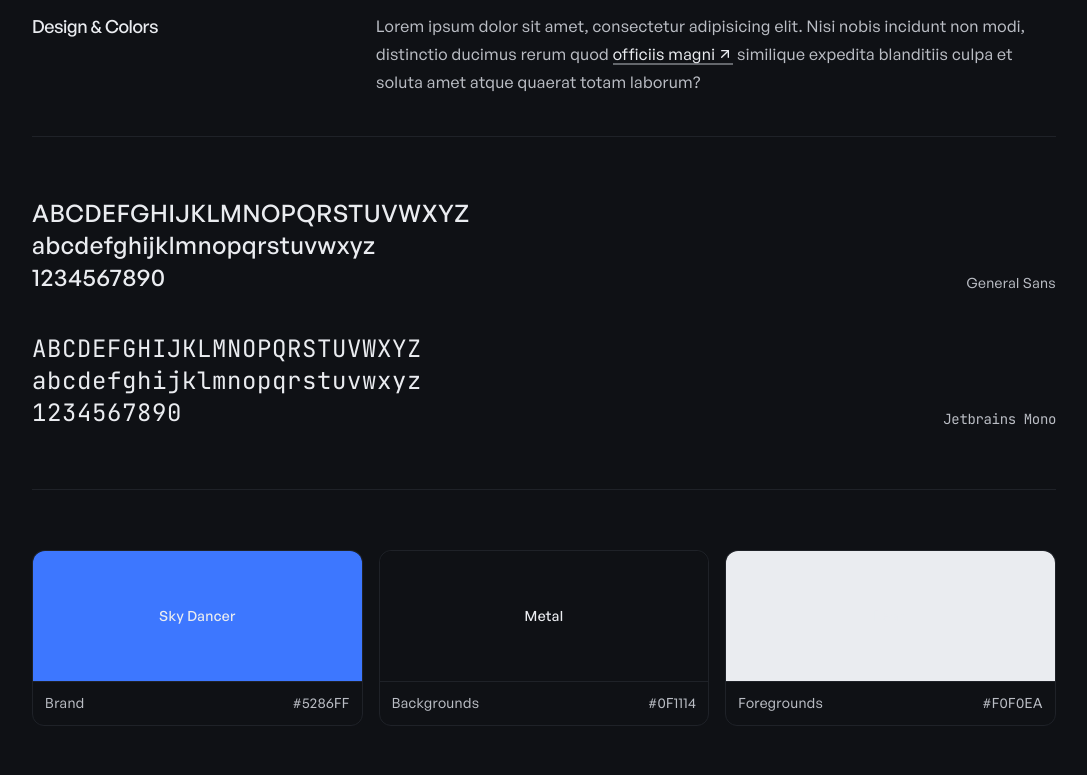
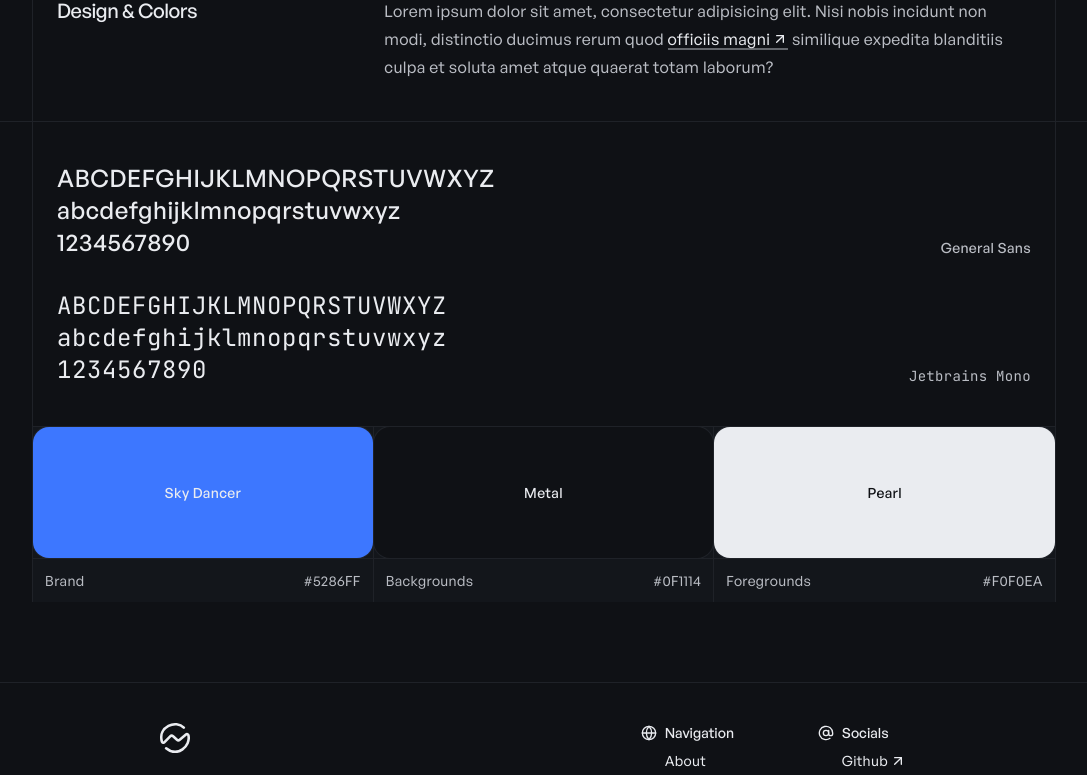
Before and after one commit to simstrom/snystrom.com, a Next.js app: page /colophon in a window 1280 px wide. Shown: the part 520-1295 px from the top of the page, without its empty margins (96-1183 px from the left). Built offline with nearby package versions, Linux system fonts and the light colour scheme.

Commit message:
updated UI for static pages

```diff
--- a/app/colophon/page.tsx
+++ b/app/colophon/page.tsx
@@ -1,6 +1,7 @@
 import CustomLink from '@/components/blog/link';
 import PageHeader from '@/components/ui/pageHeader';
-import { Logo } from '@/lib/icons';
+import { Section } from '@/components/ui/section';
+import { cn } from '@/lib/utils';
 import { Metadata } from 'next';
 
 export const metadata: Metadata = {
@@ -8,139 +9,145 @@ export const metadata: Metadata = {
 	description: 'A summary of the technologies, design, workflow and decisions behind snystrom.com.',
 };
 
-const content = [
-	{
-		heading: 'Overview',
-		text: (
-			<p>
-				Lorem ipsum dolor sit amet, consectetur adipisicing elit. Nisi nobis incidunt non modi,
-				distinctio ducimus rerum quod{' '}
-				<CustomLink href="https://test.com">officiis magni</CustomLink> similique expedita
-				blanditiis culpa et soluta amet atque quaerat totam laborum?
-			</p>
-		),
-	},
-	{
-		heading: 'Typography',
-		text: (
-			<p>
-				Lorem ipsum dolor sit amet, consectetur adipisicing elit. Nisi nobis incidunt non modi,
-				distinctio ducimus rerum quod{' '}
-				<CustomLink href="https://test.com">officiis magni</CustomLink> similique expedita
-				blanditiis culpa et soluta amet atque quaerat totam laborum?
-			</p>
-		),
-	},
-	{
-		heading: 'Design & Colors',
-		text: (
-			<p>
-				Lorem ipsum dolor sit amet, consectetur adipisicing elit. Nisi nobis incidunt non modi,
-				distinctio ducimus rerum quod{' '}
-				<CustomLink href="https://test.com">officiis magni</CustomLink> similique expedita
-				blanditiis culpa et soluta amet atque quaerat totam laborum?
-			</p>
-		),
-	},
-];
-
 export default function Colophon() {
 	return (
-		<main className="grow max-w-screen-lg mx-auto pt-32 sm:pt-40">
+		<main className="grow">
 			<PageHeader
 				title="Colophon"
 				content="A summary of the technologies, design, workflow and decisions behind my website."
+				className="pt-32 pb-12 bg-background-secondary"
 			/>
-			<div className="pt-8 sm:pt-12 space-y-10 overflow-y-visible">
+
+			<Section className="overflow-y-visible px-6 py-10 space-y-8" borderOrigin="y">
 				{content.map((c) => (
-					<div key={c.heading} className="sm:grid grid-cols-12 gap-2 animate-slide">
-						<h2 className="text-lg col-span-4 pb-2">{c.heading}</h2>
-						<div className="col-span-8 text-foreground-secondary">{c.text}</div>
+					<div key={c.heading} className="sm:grid grid-cols-12 gap-2">
+						<h2 className="text-xl font-medium col-span-4 pb-2">{c.heading}</h2>
+						<p className="col-span-8 leading-7 text-foreground-secondary">{c.text}</p>
 					</div>
 				))}
+			</Section>
 
-				<hr className="animate-slide" />
-
-				{/* TYPOGRAPHY */}
-				<div className="sm:grid grid-cols-12 gap-2 xs:pt-5 animate-slide">
-					<p className="col-span-9 text-lg xs:text-2xl tracking-normal xs:tracking-wide font-medium">
+			<Section className="pt-10 overflow-y-visible space-y-8 pb-0" borderOrigin={null}>
+				<div className="flex gap-2 px-6">
+					<p className="flex-1 text-lg xs:text-2xl tracking-normal xs:tracking-wide font-medium">
 						ABCDEFGHIJKLMNOPQRSTUVWXYZ
 						<br />
 						abcdefghijklmnopqrstuvwxyz
 						<br />
 						1234567890
 					</p>
-					<div className="col-span-3 text-pretty text-foreground-secondary self-end justify-self-end text-sm text-right">
+					<div className="text-pretty self-end justify-self-end text-sm font-medium text-foreground-secondary text-right">
 						General Sans
 					</div>
 				</div>
-				<div className="flex flex-col sm:grid grid-cols-12 gap-2 font-mono xs:pb-5 animate-slide">
-					<p className="col-span-9 text-lg xs:text-2xl tracking-normal xs:tracking-wide font-medium">
+
+				<div className="flex gap-2 px-6 font-mono">
+					<p className="flex-1 text-lg xs:text-2xl tracking-normal xs:tracking-wide font-medium">
 						ABCDEFGHIJKLMNOPQRSTUVWXYZ
 						<br />
 						abcdefghijklmnopqrstuvwxyz
 						<br />
 						1234567890
 					</p>
-					<div className="col-span-3 text-pretty text-foreground-secondary self-end justify-self-end text-sm tracking-tight text-right">
+					<div className="text-pretty text-foreground-secondary self-end justify-self-end text-sm font-medium text-right">
 						Jetbrains Mono
 					</div>
 				</div>
 
-				<hr />
-
 				{/* COLOR SWATCHES */}
-				<div className="sm:grid grid-cols-12 space-y-4 sm:space-y-0 gap-4 xs:py-5 animate-slide">
-					<div className="col-span-4 flex flex-col rounded-xl bg-background-tertiary border h-44">
-						<div className="bg-brand w-full h-3/4 border-b rounded-t-xl text-sm font-medium flex items-center justify-center">
-							<span className="hidden dark:block">Sky Dancer</span>
-							<span className="block dark:hidden text-foreground-inverse">Bluetiful</span>
+				<div className="sm:grid grid-cols-12 pt-2">
+					{swatches.map((swatch, i) => (
+						<div
+							key={swatch.key}
+							className={cn(
+								'col-span-4 flex flex-col bg-background-secondary h-44 border-t',
+								i < 2 && 'border-r'
+							)}
+						>
+							<div
+								className={cn(
+									'w-full h-3/4 text-sm font-medium flex items-center justify-center rounded-2xl ring-1 ring-border',
+									swatch.bgClass
+								)}
+							>
+								<span className="hidden dark:block">{swatch.dark.name}</span>
+								<span className={cn('block dark:hidden', swatch.light.textClass)}>
+									{swatch.light.name}
+								</span>
+							</div>
+							<div className="mt-auto w-full h-1/4 px-3 flex justify-between items-center text-sm text-foreground-secondary border-t">
+								<span>{swatch.label}</span>
+								<span className="hidden dark:block">{swatch.dark.color}</span>
+								<span className="block dark:hidden">{swatch.light.color}</span>
+							</div>
 						</div>
-						<div className="mt-auto w-full h-1/4 px-3 flex justify-between items-center text-sm text-foreground-secondary">
-							<span>Brand</span>
-							<span className="hidden dark:block">#5286FF</span>
-							<span className="block dark:hidden">#2663F2</span>
-						</div>
-					</div>
-					<div className="col-span-4 flex flex-col rounded-xl bg-background-tertiary border h-44">
-						<div className="bg-background w-full h-3/4 border-b rounded-t-xl text-sm font-medium flex items-center justify-center">
-							<span className="hidden dark:block">Metal</span>
-							<span className="block dark:hidden">Salt</span>
-						</div>
-						<div className="mt-auto w-full h-1/4 px-3 flex justify-between items-center text-sm text-foreground-secondary">
-							<span>Backgrounds</span>
-							<span className="hidden dark:block">#0F1114</span>
-							<span className="block dark:hidden">#EEEEE7</span>
-						</div>
-					</div>
-					<div className="col-span-4 flex flex-col rounded-xl bg-background-tertiary border h-44">
-						<div className="bg-foreground text-foreground-inverse w-full h-3/4 border-b text-sm font-medium rounded-t-xl flex items-center justify-center">
-							<span className="hidden dark:block">Pearl</span>
-							<span className="block dark:hidden">Charcoal</span>
-						</div>
-						<div className="mt-auto w-full h-1/4 px-3 flex justify-between items-center text-sm text-foreground-secondary">
-							<span>Foregrounds</span>
-							<span className="hidden dark:block">#F0F0EA</span>
-							<span className="block dark:hidden">#212121</span>
-						</div>
-					</div>
+					))}
 				</div>
-
-				{/* LOGO */}
-				<div className="grid grid-cols-3 min-h-64 place-content-center place-items-center rounded-xl border my-10 bg-gradient-to-br from-background-tertiary to-background-tertiary/10 bg-clip-padding">
-					<div className="col-span-1">
-						<Logo />
-					</div>
-
-					<div className="col-span-2 border-l pl-5 pr-2 py-4 md:pr-12">
-						<p className="text-foreground-secondary text-sm leading-relaxed">
-							Lorem ipsum dolor sit amet consectetur adipisicing elit. Accusamus expedita
-							repudiandae earum quidem. Consectetur est minus similique ipsum assumenda, illo non
-							nobis libero odit blanditiis dolorum incidunt officiis asperiores quidem?
-						</p>
-					</div>
-				</div>
-			</div>
+			</Section>
 		</main>
 	);
 }
+
+const content = [
+	{
+		heading: 'Overview',
+		text: (
+			<>
+				Lorem ipsum dolor sit amet, consectetur adipisicing elit. Nisi nobis incidunt non modi,
+				distinctio ducimus rerum quod{' '}
+				<CustomLink href="https://test.com">officiis magni</CustomLink> similique expedita
+				blanditiis culpa et soluta amet atque quaerat totam laborum?
+			</>
+		),
+	},
+	{
+		heading: 'Typography',
+		text: (
+			<>
+				Lorem ipsum dolor sit amet, consectetur adipisicing elit. Nisi nobis incidunt non modi,
+				distinctio ducimus rerum quod{' '}
+				<CustomLink href="https://test.com">officiis magni</CustomLink> similique expedita
+				blanditiis culpa et soluta amet atque quaerat totam laborum?
+			</>
+		),
+	},
+	{
+		heading: 'Design & Colors',
+		text: (
+			<>
+				Lorem ipsum dolor sit amet, consectetur adipisicing elit. Nisi nobis incidunt non modi,
+				distinctio ducimus rerum quod{' '}
+				<CustomLink href="https://test.com">officiis magni</CustomLink> similique expedita
+				blanditiis culpa et soluta amet atque quaerat totam laborum?
+			</>
+		),
+	},
+];
+
+const swatches = [
+	{
+		key: 'brand',
+		bgClass: 'bg-brand',
+		label: 'Brand',
+		light: {
+			name: 'Bluetiful',
+			color: '#2663F2',
+			textClass: 'text-background',
+		},
+		dark: { name: 'Sky Dancer', color: '#5286FF' },
+	},
+	{
+		key: 'backgrounds',
+		bgClass: 'bg-background',
+		label: 'Backgrounds',
+		light: { name: 'Salt', color: '#EEEEE7' },
+		dark: { name: 'Metal', color: '#0F1114' },
+	},
+	{
+		key: 'foregrounds',
+		bgClass: 'bg-foreground text-background',
+		label: 'Foregrounds',
+		light: { name: 'Charcoal', color: '#212121' },
+		dark: { name: 'Pearl', color: '#F0F0EA' },
+	},
+];
--- a/app/projects/page.tsx
+++ b/app/projects/page.tsx
@@ -1,6 +1,11 @@
-import ProjectView from '@/components/sections/projectView';
 import PageHeader from '@/components/ui/pageHeader';
+import { Section } from '@/components/ui/section';
+import { projectsData } from '@/lib/data';
+import { IconGithub } from '@/lib/icons';
+import { cn } from '@/lib/utils';
 import { Metadata } from 'next';
+import Image from 'next/image';
+import Link from 'next/link';
 
 export const metadata: Metadata = {
 	title: 'Projects',
@@ -9,12 +14,62 @@ export const metadata: Metadata = {
 
 export default function Projects() {
 	return (
-		<main className="grow flex flex-col justify-center pt-32 sm:pt-40">
+		<main className="grow">
 			<PageHeader
 				title="All Projects"
 				content="I love building projects and practice my engineering skills, There's an archive of things that I've worked on."
+				className="pt-32 pb-12 bg-background-secondary"
 			/>
-			<ProjectView />
+
+			<Section borderOrigin={'t'} className="pb-0">
+				<div className="grid grid-cols-1 md:grid-cols-2">
+					{projectsData.map((project, idx) => (
+						<Link
+							key={project.title}
+							href={project.githubLink ?? ''}
+							target="_blank"
+							rel="noreferrer"
+							className={cn(
+								'bg-background relative flex flex-col group',
+								idx % 2 === 0 && 'border-r',
+								idx !== projectsData.length - 1 && 'border-b'
+							)}
+						>
+							{project.image && (
+								<div className="relative rounded-3xl overflow-hidden ring-1 ring-border h-[280px]">
+									<Image
+										src={project.image}
+										alt=""
+										width={800}
+										height={400}
+										className="aspect-video w-full object-cover"
+									/>
+
+									<div className="user-select-none pointer-events-none absolute inset-0 z-10 bg-gradient-to-tl from-brand/50 via-brand/20 to-transparent opacity-0 transition-opacity group-hover:opacity-100" />
+								</div>
+							)}
+							<div className="p-6 flex justify-between items-center border-t bg-background-secondary transition-colors group-hover:bg-foreground group-hover:text-background">
+								<h3 className="text-xl">{project.title}</h3>
+								<div className="flex gap-x-4">
+									{/* <IconArrowRight width={30} height={30} className="group" /> */}
+									<IconGithub
+										width={24}
+										height={24}
+										className="transition-transform group-hover:scale-110"
+									/>
+								</div>
+							</div>
+							<div className="px-6 pt-4 pb-6 border-t">
+								<p className="text-foreground-secondary">{project.description}</p>
+							</div>
+							{idx !== projectsData.length - 1 && (
+								<div className="mt-auto h-12 border-t [background-image:linear-gradient(-45deg,theme(colors.border)_12.50%,transparent_12.50%,transparent_50%,theme(colors.border)_50%,theme(colors.border)_62.50%,transparent_62.50%,transparent_100%)] [background-size:6px_6px]"></div>
+							)}
+						</Link>
+					))}
+				</div>
+			</Section>
+			{/* <ProjectView /> */}
 		</main>
 	);
 }
```
Also changed, not shown: app/about/page.tsx (+38 -24 lines).
